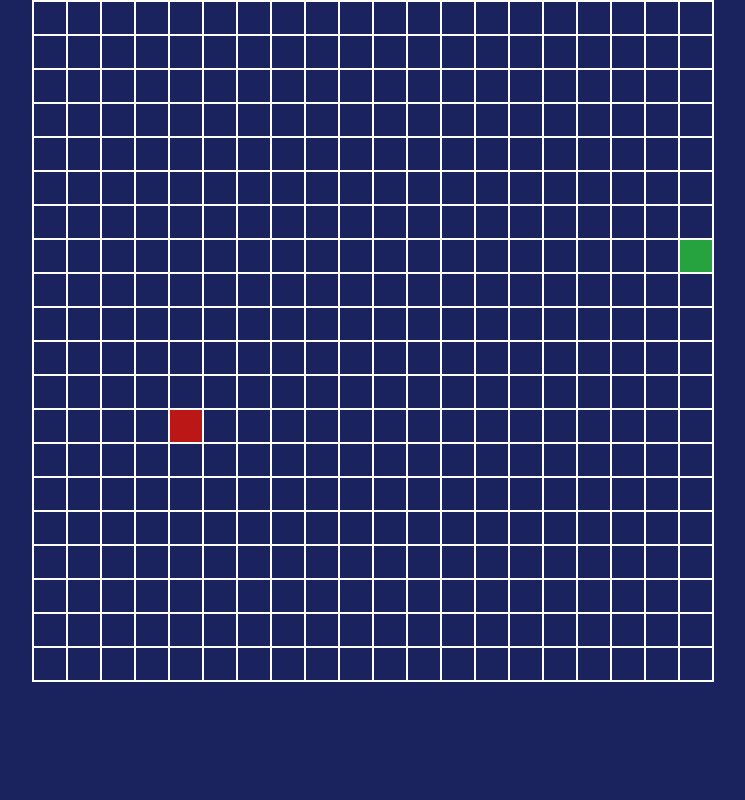
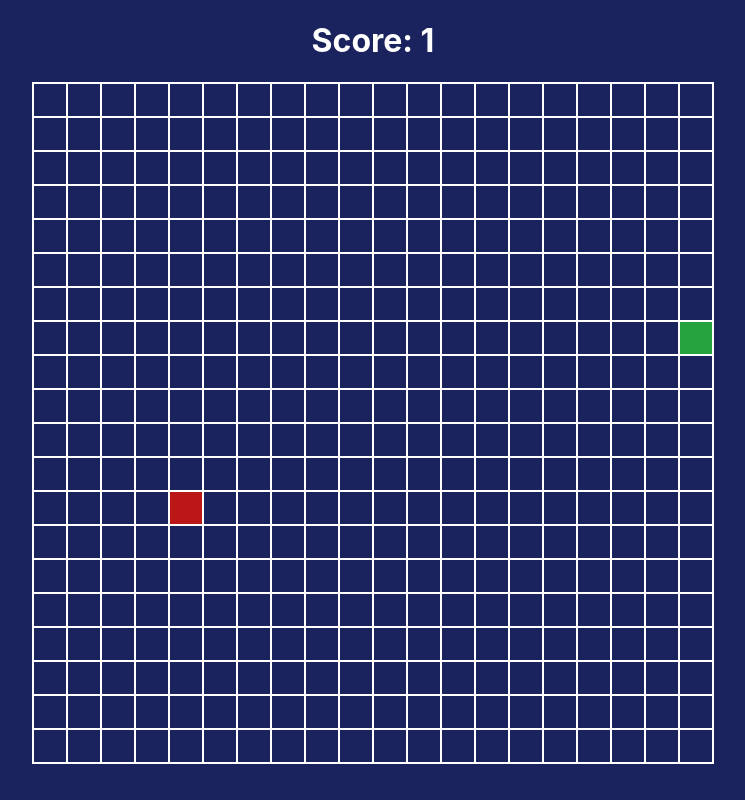
Before and after one commit to AidansCode/snake-game-react, a React (Create React App) app: page / in a window 1280 px wide. Shown: the whole page, without its empty margins (267-1012 px from the left). Built offline with nearby package versions, Linux system fonts and the light colour scheme.

Commit message:
Track game score

```diff
--- a/src/App.js
+++ b/src/App.js
@@ -6,6 +6,7 @@ import LinkedList from './utilities/LinkedList';
 import useInterval from './utilities/UseInterval';
 
 function App() {
+  const [score, setScore] = useState(0);
   const [applePosition, setApplePosition] = useState(null);
   const [snakeBody, setSnakeBody] = useState(new LinkedList(Constants.SPAWN_POSITION));
   const [snakeDirection, setSnakeDirection] = useState(Constants.DIRECTION_RIGHT);
@@ -34,12 +35,14 @@ function App() {
       setApplePosition(() => {
         return Utilities.getRandomApplePosition(snakeBody);
       });
+      setScore(oldScore => oldScore + 1);
     }
   }, [applePosition]);
 
-  return <>
+  return <div style={{textAlign: 'center', color: 'white'}}>
+    <h1>Score: {score}</h1>
     <GameBoard boardSize={Constants.GAME_BOARD_SIZE} snake={snakeBody} applePosition={applePosition} />
-  </>
+  </div>
 }
 
 export default App;
--- a/src/index.css
+++ b/src/index.css
@@ -9,6 +9,7 @@ html, body {
   background-color: #1a235e;
   width: 100%;
   height: 100%;
+  overflow: hidden;
 }
 
 table.game-board {
--- a/src/utilities/Constants.js
+++ b/src/utilities/Constants.js
@@ -1,7 +1,7 @@
 export default {
   GAME_BOARD_SIZE: 20,
   SPAWN_POSITION: [7, 4],
-  REFRESH_RATE: 100,
+  REFRESH_RATE: 130,
 
   DIRECTION_UP: 1,
   DIRECTION_RIGHT: 2,
```
